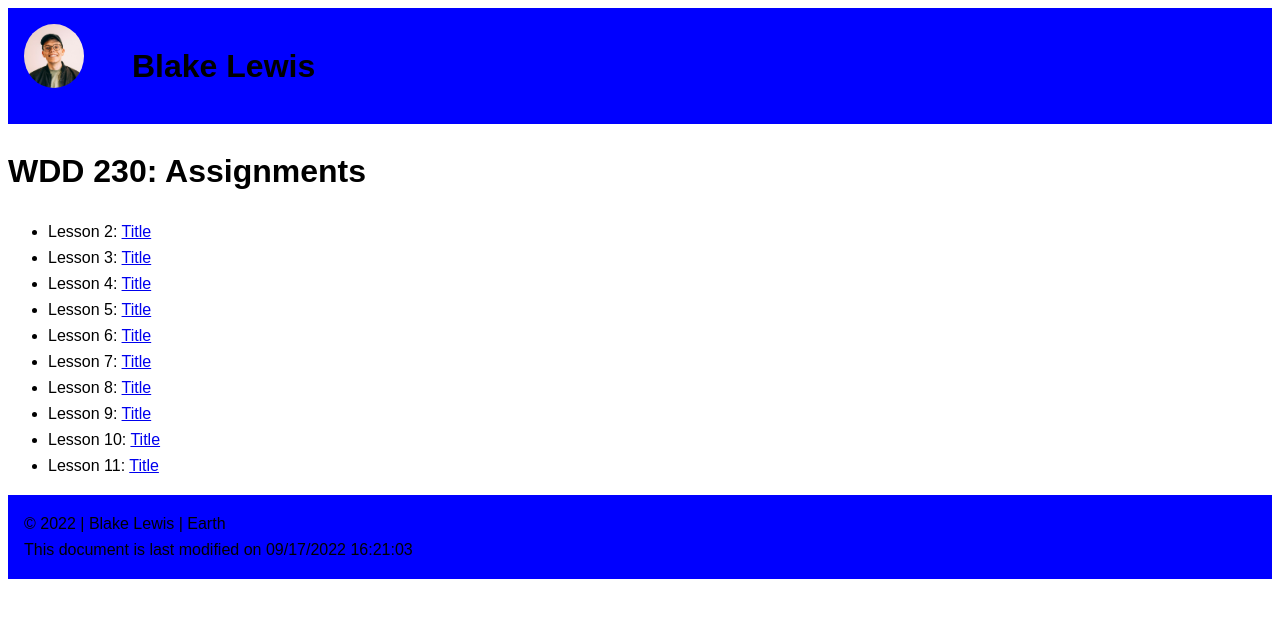
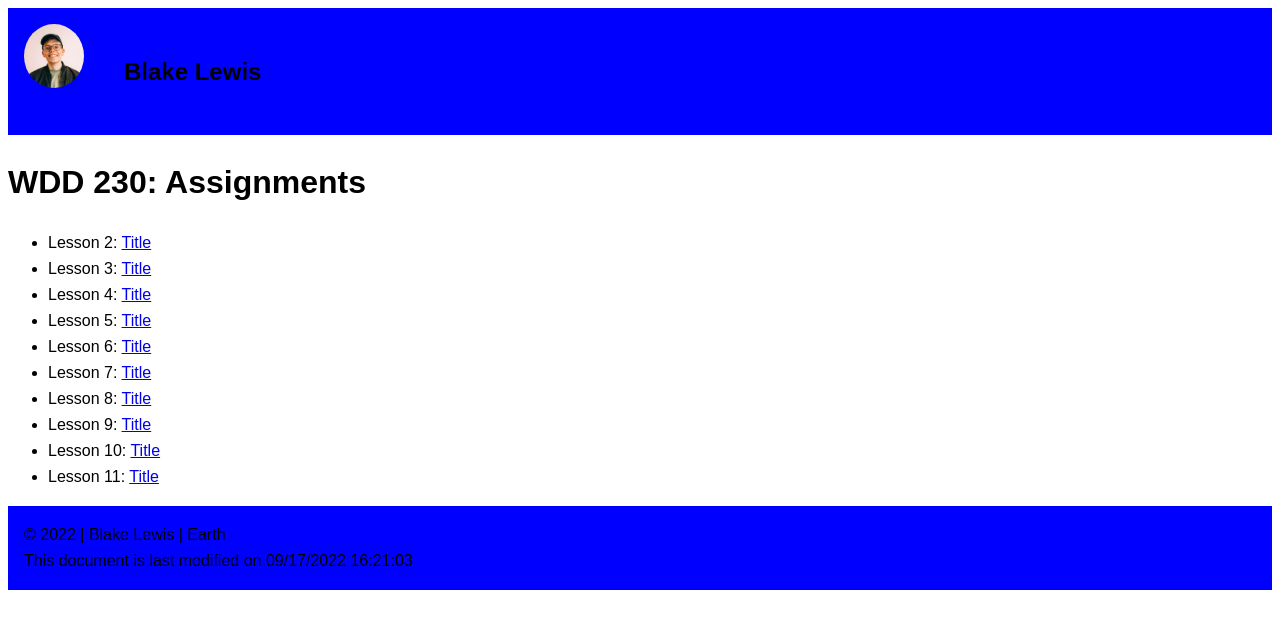
Before and after one commit to blakeWLewis/wdd230, a plain HTML site: page index.html in a window 1280 px wide. Drawn offline with Linux system fonts and the light colour scheme.

Commit message:
Updates with js

```diff
--- /dev/null
+++ b/homepage.js
@@ -0,0 +1 @@
+document.write("This document is last modified on" + " " +document.lastModified);
--- a/index.html
+++ b/index.html
@@ -6,7 +6,6 @@
     content="width=device-width, initial-scale=1">
     <meta name="author" content="Blake Lewis">
     <meta name="description" content="These are my assignments for fall semester of 2022.">
-    <title>WDD 230: Assignments</title>
     <link rel="stylesheet" href="styles/main.css">
     <link rel="jsfile" href="homepage.js">
 </head>
@@ -16,9 +15,7 @@
             <div>
                 <img class="header-photo" src="images/me.jpg" alt="Picture of Blake"/>
             </div>
-            <div class="my-name">
-                Blake Lewis
-            </div>
+               <h2> Blake Lewis </h2>
         </div>
     </header>
     <h1>WDD 230: Assignments</h1>
--- a/styles/main.css
+++ b/styles/main.css
@@ -14,8 +14,7 @@
     width: 60px;
 }
 
-.my-name {
-    font-size: 2em;
+h2 {
     font-weight: bold;
     padding: 1em;
 }
```
